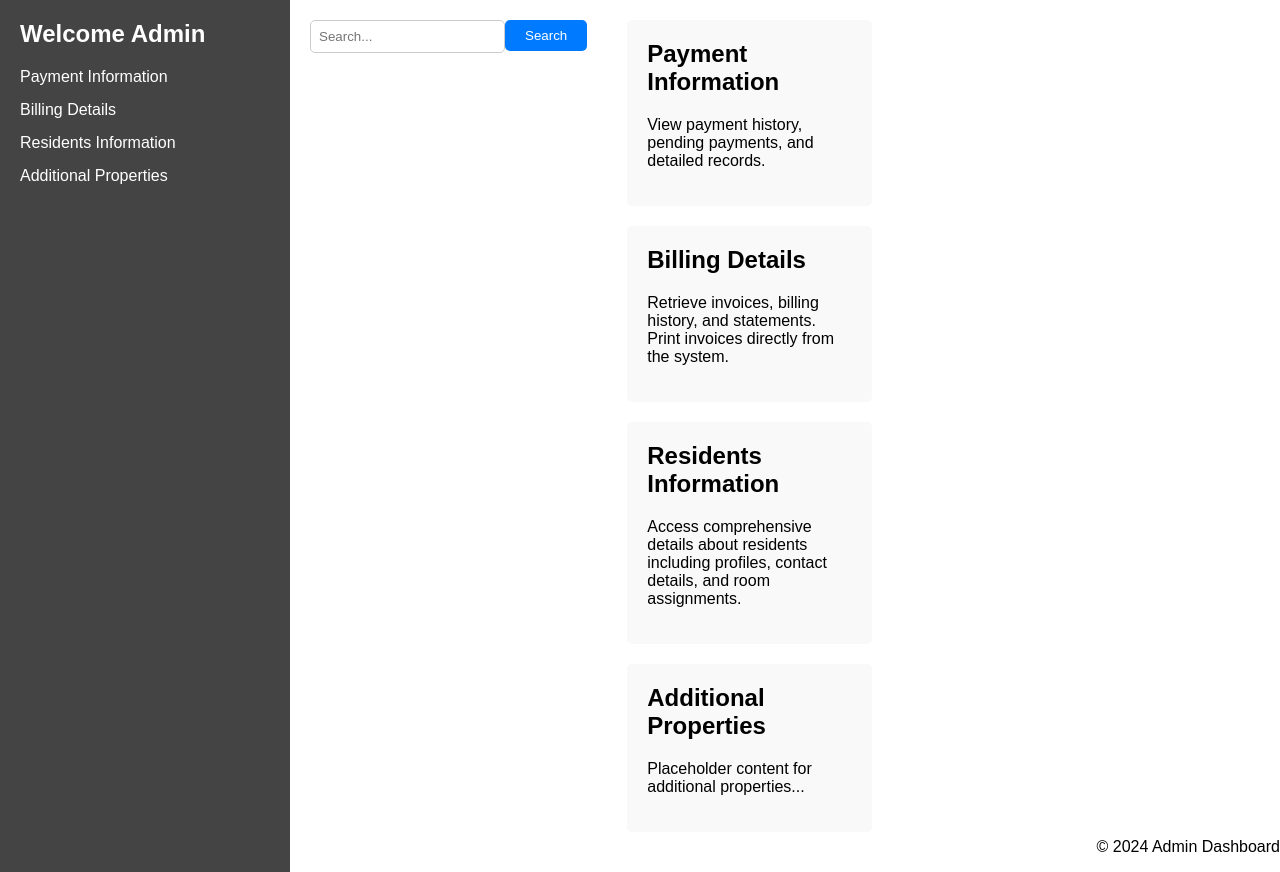
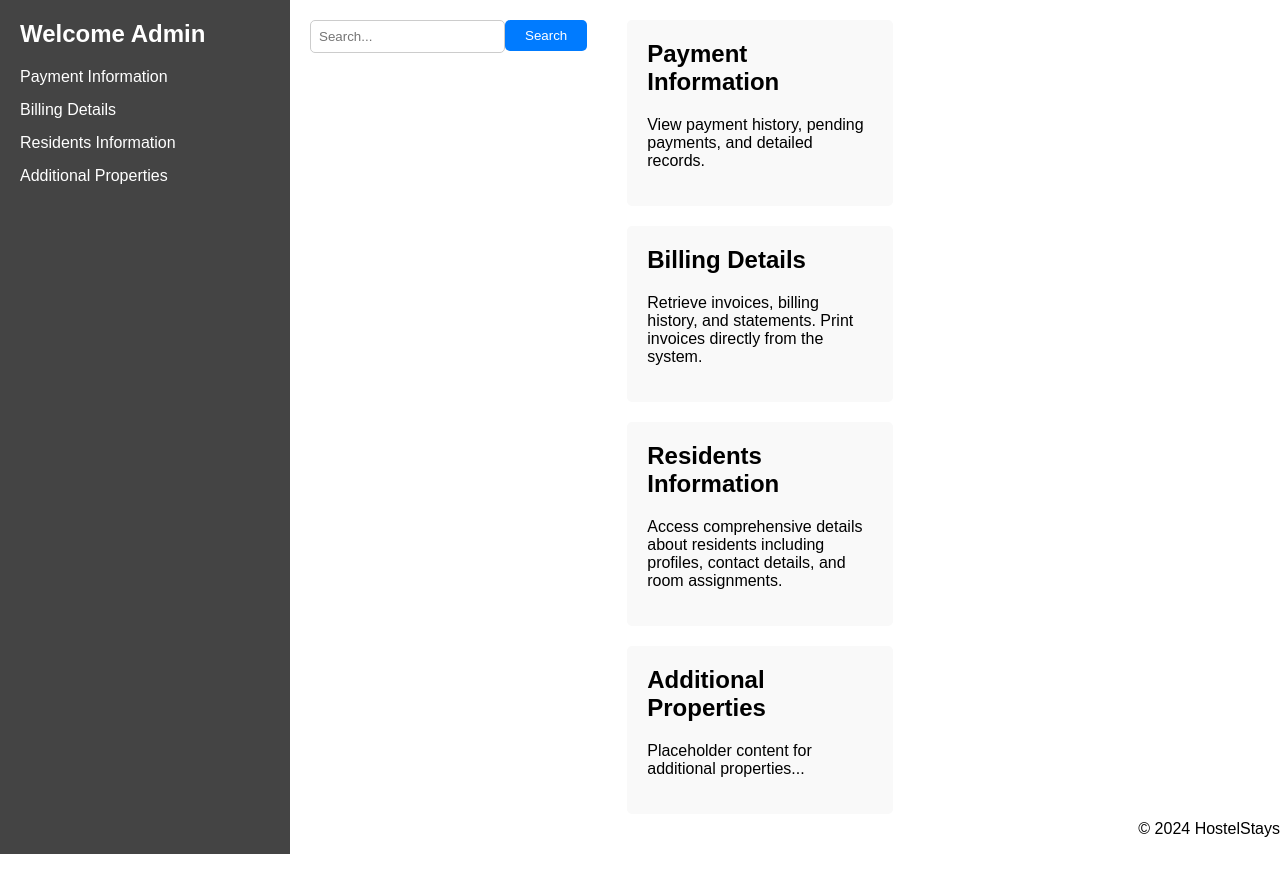
Before and after one commit to Brabim21/Hostel_Management_System, a PHP site: page /Admin/home.php in a window 1280 px wide. Run offline with PHP 8.4, Linux system fonts and the light colour scheme.

Commit message:
Update home.php
updated footer

```diff
--- a/Admin/home.php
+++ b/Admin/home.php
@@ -44,7 +44,7 @@
       </section>
     </main>
     <footer>
-      <p>&copy; 2024 Admin Dashboard</p>
+      <p>&copy; 2024 HostelStays</p>
     </footer>
   </div>
 </body>
```
